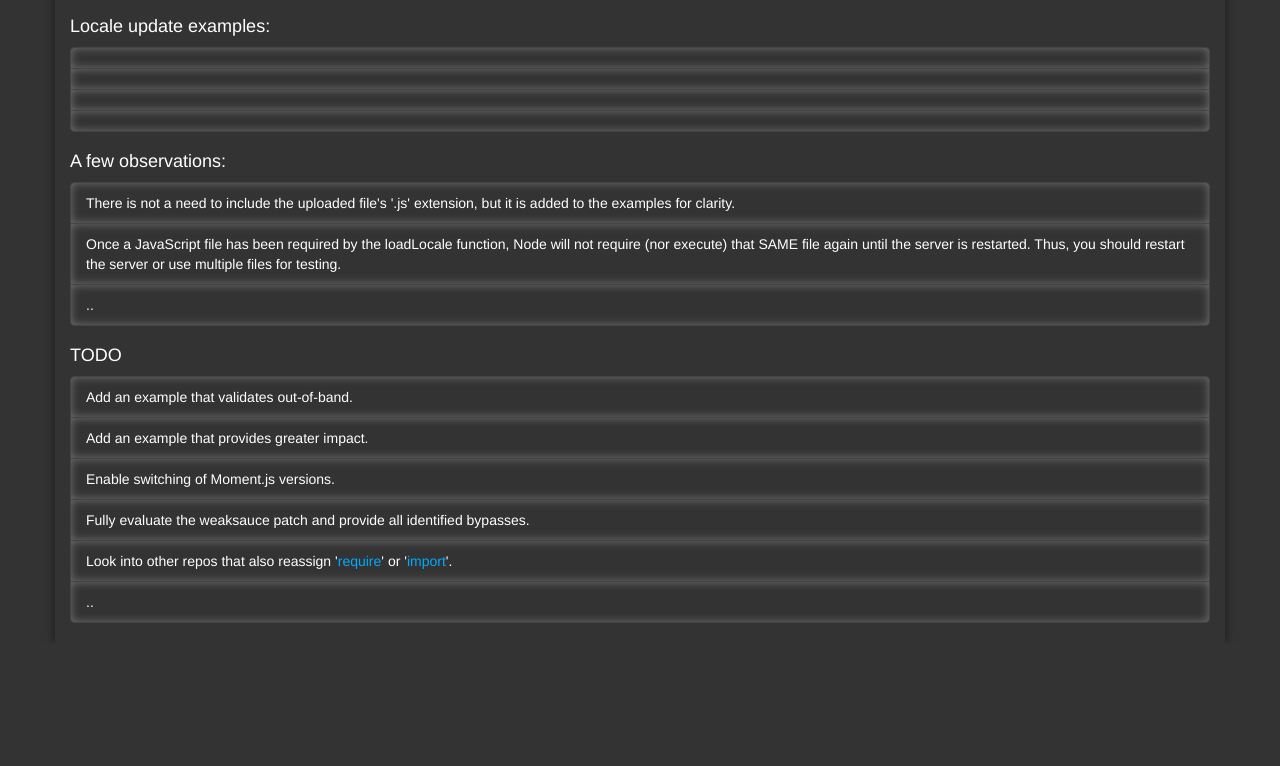
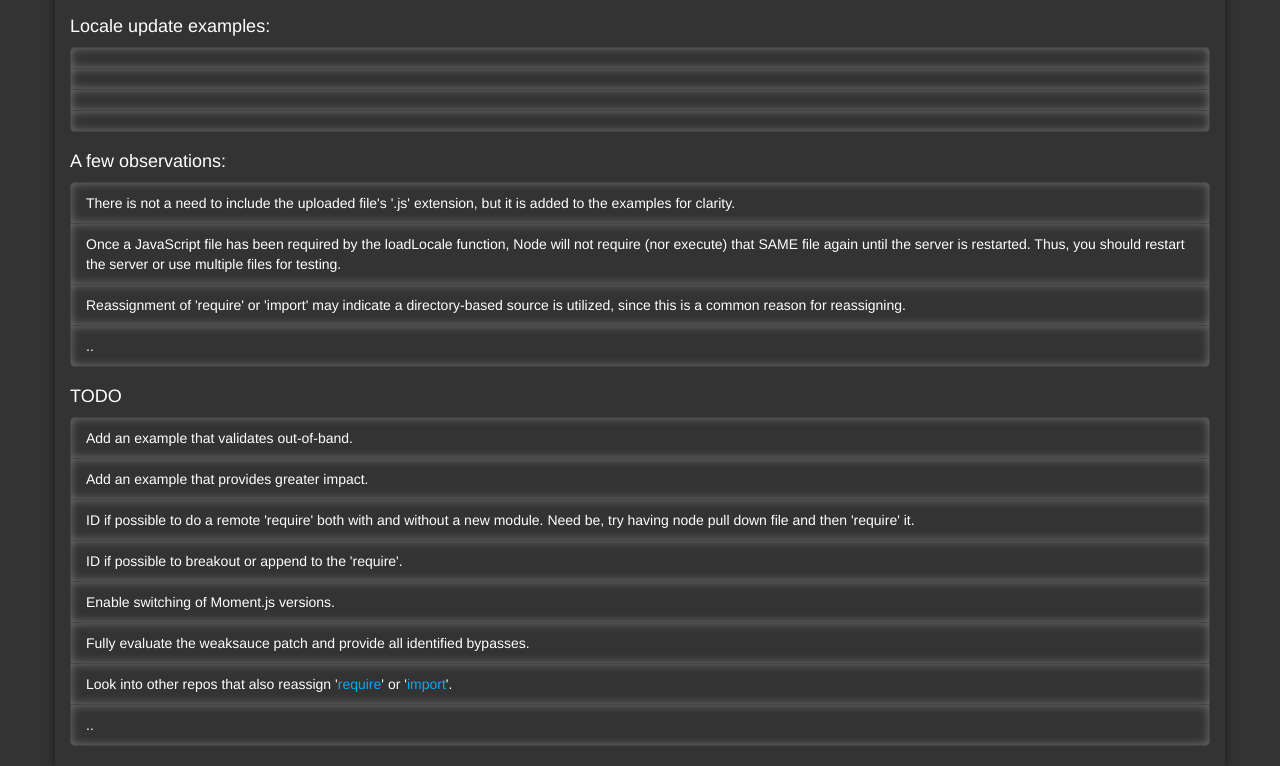
Before and after one commit to pS3ud0RAnD0m/momentjs, a website: page assets/html/moment.html in a window 1280 px wide. Shown: the part 421-1187 px from the top of the page. Before the commit the page ends 1064 px from the top, so only its background shows below. Drawn offline with nearby package versions, Linux system fonts and the light colour scheme; no server answers.

Commit message:
Update TODO

```diff
--- a/assets/html/moment.html
+++ b/assets/html/moment.html
@@ -50,6 +50,7 @@
       <ul class="list-group list-group-flush">
         <li class="list-group-item">There is not a need to include the uploaded file's '.js' extension, but it is added to the examples for clarity.</li>
         <li class="list-group-item">Once a JavaScript file has been required by the loadLocale function, Node will not require (nor execute) that SAME file again until the server is restarted. Thus, you should restart the server or use multiple files for testing.</li>
+        <li class="list-group-item">Reassignment of 'require' or 'import' may indicate a directory-based source is utilized, since this is a common reason for reassigning.</li>
         <li class="list-group-item">..</li>
       </ul>
 
@@ -57,6 +58,8 @@
       <ul class="list-group list-group-flush">
         <li class="list-group-item">Add an example that validates out-of-band.</li>
         <li class="list-group-item">Add an example that provides greater impact.</li>
+        <li class="list-group-item">ID if possible to do a remote 'require' both with and without a new module. Need be, try having node pull down file and then 'require' it.</li>
+        <li class="list-group-item">ID if possible to breakout or append to the 'require'.</li>
         <li class="list-group-item">Enable switching of Moment.js versions.</li>
         <li class="list-group-item">Fully evaluate the weaksauce patch and provide all identified bypasses.</li>
         <li class="list-group-item">Look into other repos that also reassign '<a href="https://github.com/search?q=%22+%3D+require%3B%22+language%3AJavaScript&type=code&l=JavaScript">require</a>' or '<a href="https://github.com/search?q=%22+%3D+import%3B%22+language%3AJavaScript&type=code&l=JavaScript">import</a>'.</li>
```
